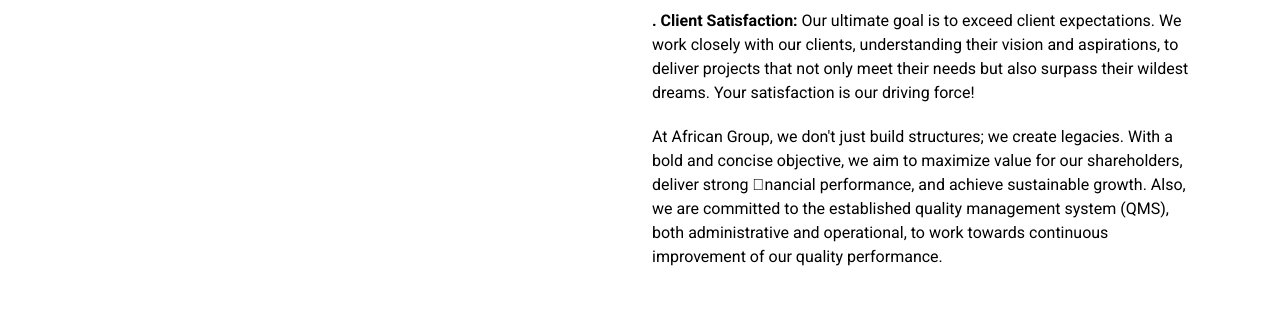
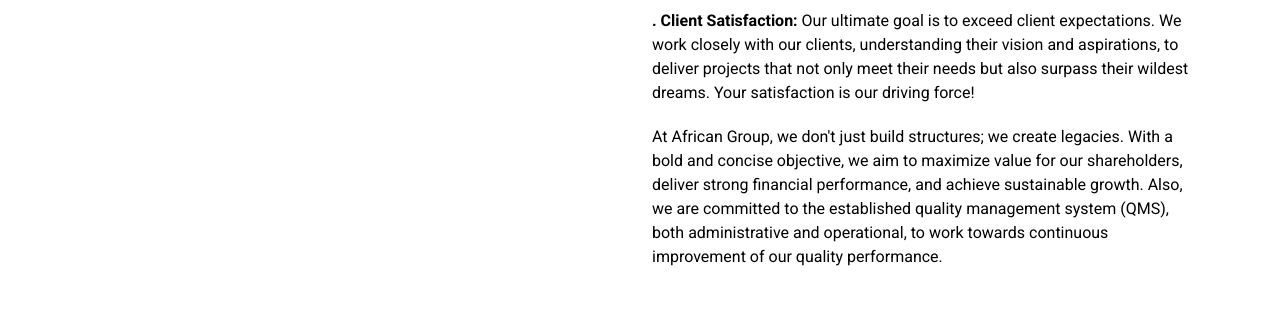
Before and after one commit to Peteru2/AfricanGroup, a React (Vite) app: page /priority in a window 1280 px wide. Shown: the part 1140-1459 px from the top of the page. Built offline with nearby package versions, Linux system fonts and the light colour scheme; a web font is replaced by a local one.

Commit message:
New Commit

```diff
--- a/src/component/POG.jsx
+++ b/src/component/POG.jsx
@@ -64,7 +64,7 @@ const POQ = () => {
                         <h2 className="my-5"><strong>  . Client Satisfaction:</strong>  Our ultimate goal is to exceed client expectations. We work closely with our clients, understanding their vision and aspirations, to deliver projects that not only meet their needs but also surpass their wildest dreams. Your satisfaction is our driving force!
                         </h2>
 
-                        <h2 className="my-5">At African Group, we don't just build structures; we create legacies. With a bold and concise objective, we aim to maximize value for our shareholders, deliver strong nancial performance, and achieve sustainable growth. Also, we are committed to the established quality management system (QMS), both administrative and operational, to work towards continuous improvement of our quality performance.
+                        <h2 className="my-5">At African Group, we don't just build structures; we create legacies. With a bold and concise objective, we aim to maximize value for our shareholders, deliver strong financial performance, and achieve sustainable growth. Also, we are committed to the established quality management system (QMS), both administrative and operational, to work towards continuous improvement of our quality performance.
 
                         </h2>
                     </motion.div>
```
